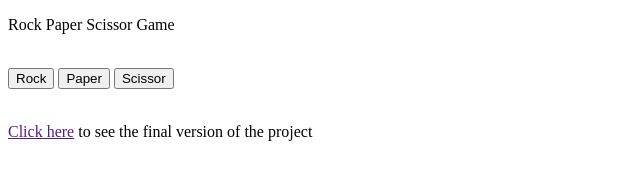
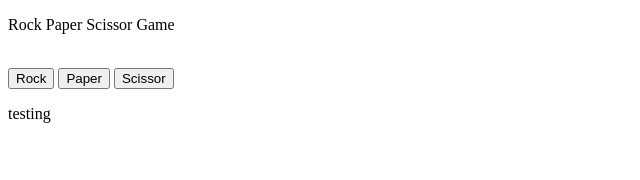
Before and after one commit to asadkhan7865571/git-practice, a plain HTML site: page src/index.html in a window 1280 px wide. Shown: the whole page, without its empty margins (0-640 px from the left). Drawn offline with Linux system fonts and the light colour scheme.

Commit message:
First commit Updated

```diff
--- a/src/index.html
+++ b/src/index.html
@@ -99,11 +99,9 @@
               results = 'It\'s a tie!';
             }
 
-            alert(`You chose Scissor. Computer chose ${computerMove}. ${results}`);" >Scissor</button> <br><br>
-
-            <p><a href="">Click here</a> to see the final version
-            of the project</p>
-    </body>
+            alert(`You chose Scissor. Computer chose ${computerMove}. ${results}`);" >Scissor</button>
+    <p>testing</p>
+</body>
 
     <script>
 
```
